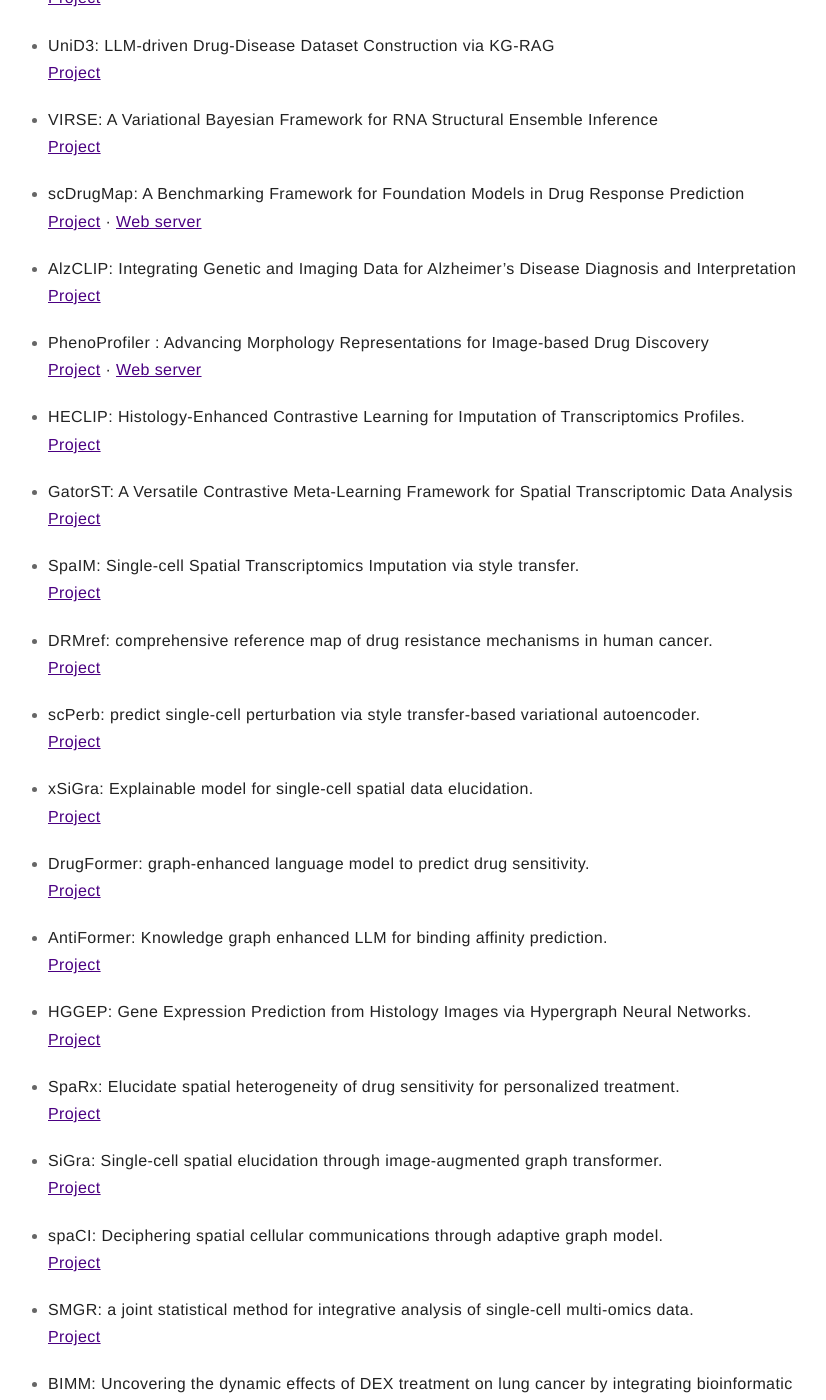
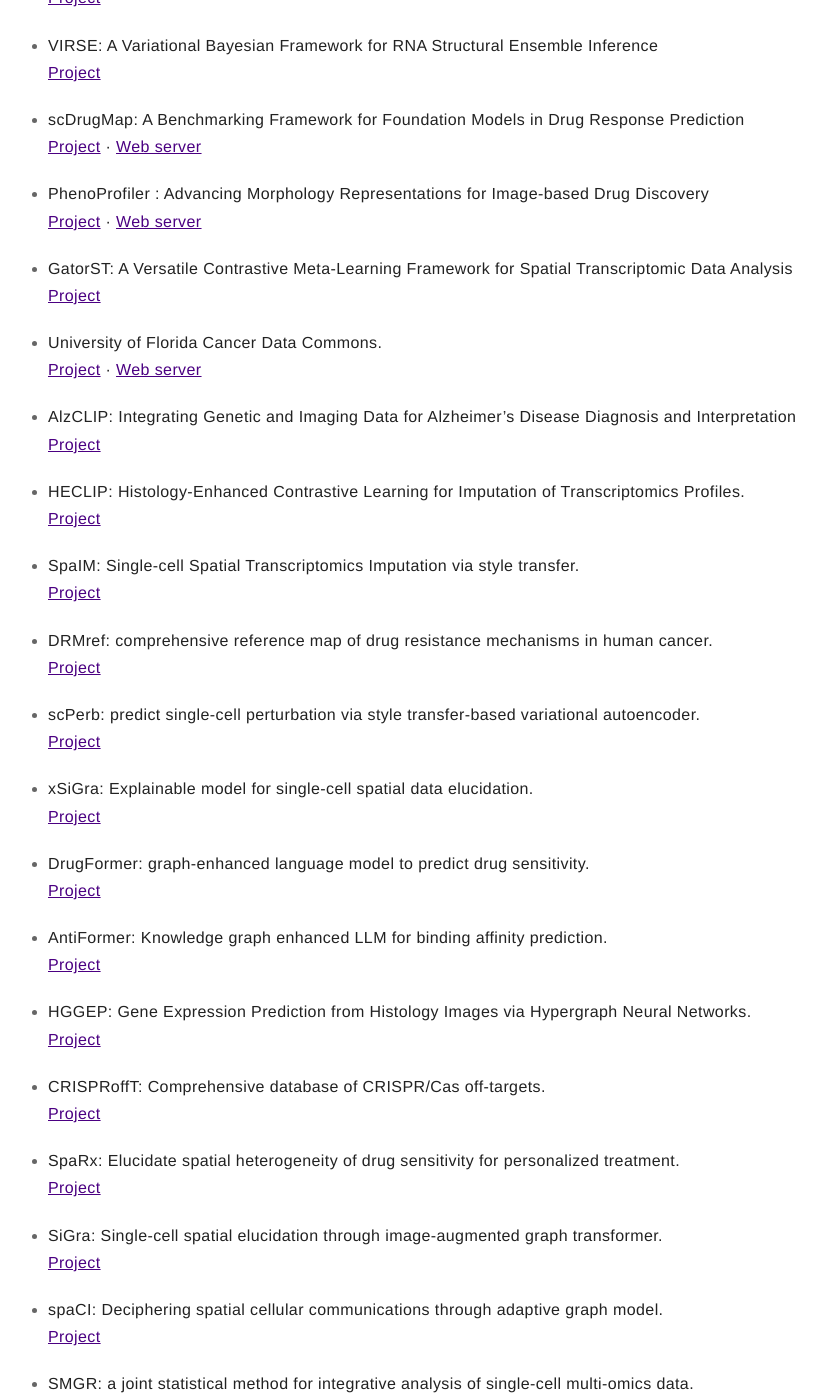
Before and after one commit to QSong-github/SongLab, a Jekyll site: the page built from pages/software.md, in a window 1280 px wide and 1400 px high, scrolled down 884 px. Shown: the whole window, without its empty margins (227-1053 px from the left). Built offline with Jekyll 4.4.1, drawn with Linux system fonts in a browser that asks for light colours; some of the changed text lies outside the part shown.

Commit message:
Sort Developed Tools section by year (newest first)

```diff
--- a/pages/software.md
+++ b/pages/software.md
@@ -39,17 +35,20 @@ Open-source tools and research resources from the Song Lab and its collaboration
 - scDrugMap: A Benchmarking Framework for Foundation Models in Drug Response Prediction<br />
   [Project](https://github.com/QSong-github/scDrugMap) · [Web server](https://scdrugmap.com/)
 
-- AlzCLIP: Integrating Genetic and Imaging Data for Alzheimer’s Disease Diagnosis and Interpretation<br />
-  [Project](https://github.com/QSong-github/AlzCLIP)
-
 - PhenoProfiler : Advancing Morphology Representations for Image-based Drug Discovery<br />
   [Project](https://github.com/QSong-github/PhenoProfiler) · [Web server](https://phenoprofiler.org/)
 
+- GatorST: A Versatile Contrastive Meta-Learning Framework for Spatial Transcriptomic Data Analysis<br />
+  [Project](https://github.com/QSong-github/GatorST)
+
+- University of Florida Cancer Data Commons.<br />
+  [Project](https://ufcdc-portal.org/) · [Web server](https://qsong-github.github.io/ufcdc-contact/src/)
+
+- AlzCLIP: Integrating Genetic and Imaging Data for Alzheimer's Disease Diagnosis and Interpretation<br />
+  [Project](https://github.com/QSong-github/AlzCLIP)
+
 - HECLIP: Histology-Enhanced Contrastive Learning for Imputation of Transcriptomics Profiles.<br />
   [Project](https://github.com/QSong-github/HECLIP)
-
-- GatorST: A Versatile Contrastive Meta-Learning Framework for Spatial Transcriptomic Data Analysis<br />
-  [Project](https://github.com/QSong-github/GatorST)
 
 - SpaIM: Single-cell Spatial Transcriptomics Imputation via style transfer.<br />
   [Project](https://github.com/QSong-github/SpaIM)
@@ -71,6 +70,9 @@ Open-source tools and research resources from the Song Lab and its collaboration
 
 - HGGEP: Gene Expression Prediction from Histology Images via Hypergraph Neural Networks.<br />
   [Project](https://github.com/QSong-github/HGGEP)
+
+- CRISPRoffT: Comprehensive database of CRISPR/Cas off-targets.<br />
+  [Project](https://ccsm.uth.edu/CRISPRoffT)
 
 - SpaRx: Elucidate spatial heterogeneity of drug sensitivity for personalized treatment.<br />
   [Project](https://github.com/QSong-github/SpaRx)
```
Also changed, not shown: other parts of pages/software.md (+0 -7 lines).
